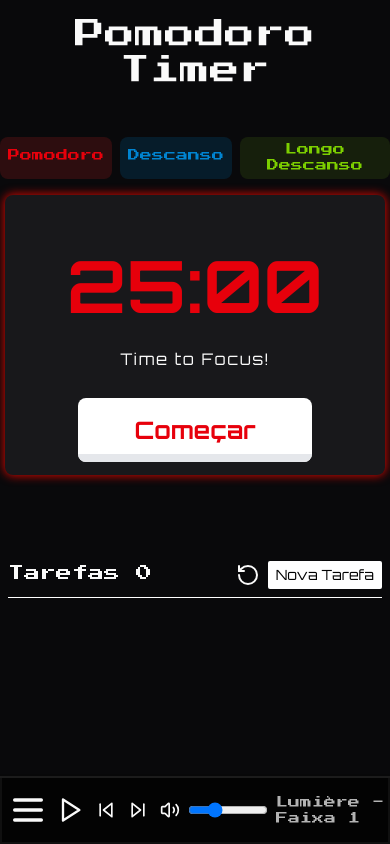
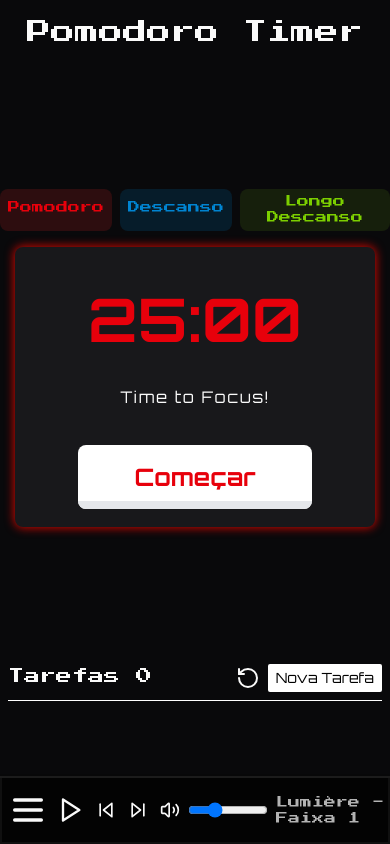
Before and after one commit to Leandro-MFarias/pomodoro-focus, a Next.js app: page / in a window 390 px wide. Built offline with nearby package versions, Linux system fonts and the light colour scheme.

Commit message:
style: timer adjusted size for mobile

```diff
--- a/src/app/components/Timer.tsx
+++ b/src/app/components/Timer.tsx
@@ -66,10 +66,10 @@ export function Timer({
 
       {/* Timer */}
       <div
-        className={`flex flex-col items-center justify-around bg-zinc-900 w-[380px] xs:w-[520px] h-[280px] xs:h-[360px] rounded-md ${shadowColor(stage)}`}
+        className={`flex flex-col items-center justify-around bg-zinc-900 w-[360px] ss:w-[380px] xs:w-[520px] h-[280px] xs:h-[360px] rounded-md ${shadowColor(stage)}`}
       >
         <p
-          className={`text-7xl font-bold mt-10 xs:mt-20 ${orbitron.className}
+          className={`text-6xl xs:text-7xl font-bold mt-6 xs:mt-20 ${orbitron.className}
           ${timerTextColor(stage)}`}
         >
           {getTimes()}:{seconds.toString().padStart(2, "0")}
--- a/src/app/globals.css
+++ b/src/app/globals.css
@@ -142,4 +142,5 @@
 
 @theme {
   --breakpoint-xs: 540px;
+  --breakpoint-ss: 428px;
 }
--- a/src/app/page.tsx
+++ b/src/app/page.tsx
@@ -97,10 +97,10 @@ export default function Home() {
   return (
     <div className="grid grid-rows-[60px_1fr_68px] h-screen ">
       {/* HEADER */}
-      <h1 className={`text-center md:text-start text-3xl xs:text-4xl xl:text-5xl py-4 md:py-8 md:pl-10`}>Pomodoro Timer</h1>
+      <h1 className={`text-center md:text-start text-2xl ss:text-3xl xs:text-4xl xl:text-5xl py-4 md:py-8 md:pl-10`}>Pomodoro Timer</h1>
 
       {/* MAIN CONTENT */}
-      <main className="grid md:grid-cols-[1fr_320px] lg:grid-cols-[1fr_420px]">
+      <main className="grid grid-rows-[1fr_120px] md:grid-cols-[1fr_320px] lg:grid-cols-[1fr_420px]">
         <Timer
           stage={stage}
           switchStage={switchStage}
```
